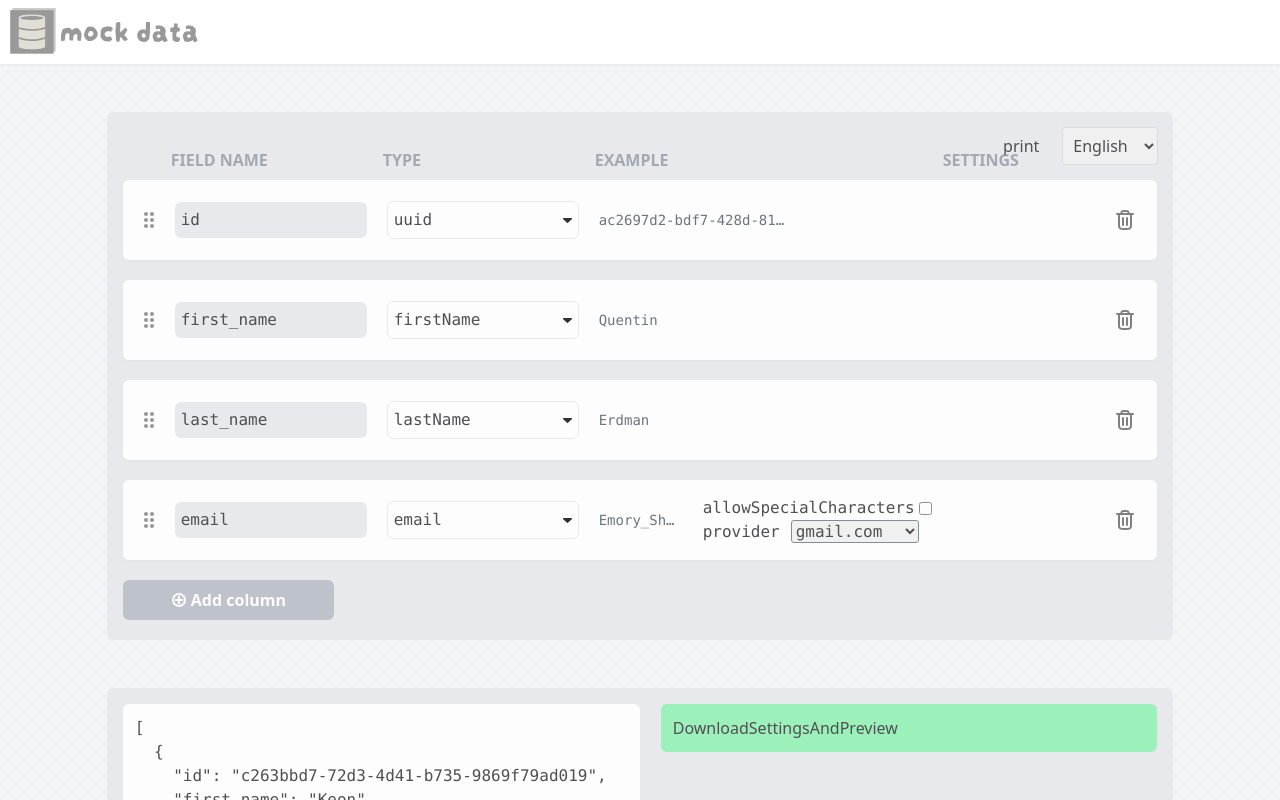
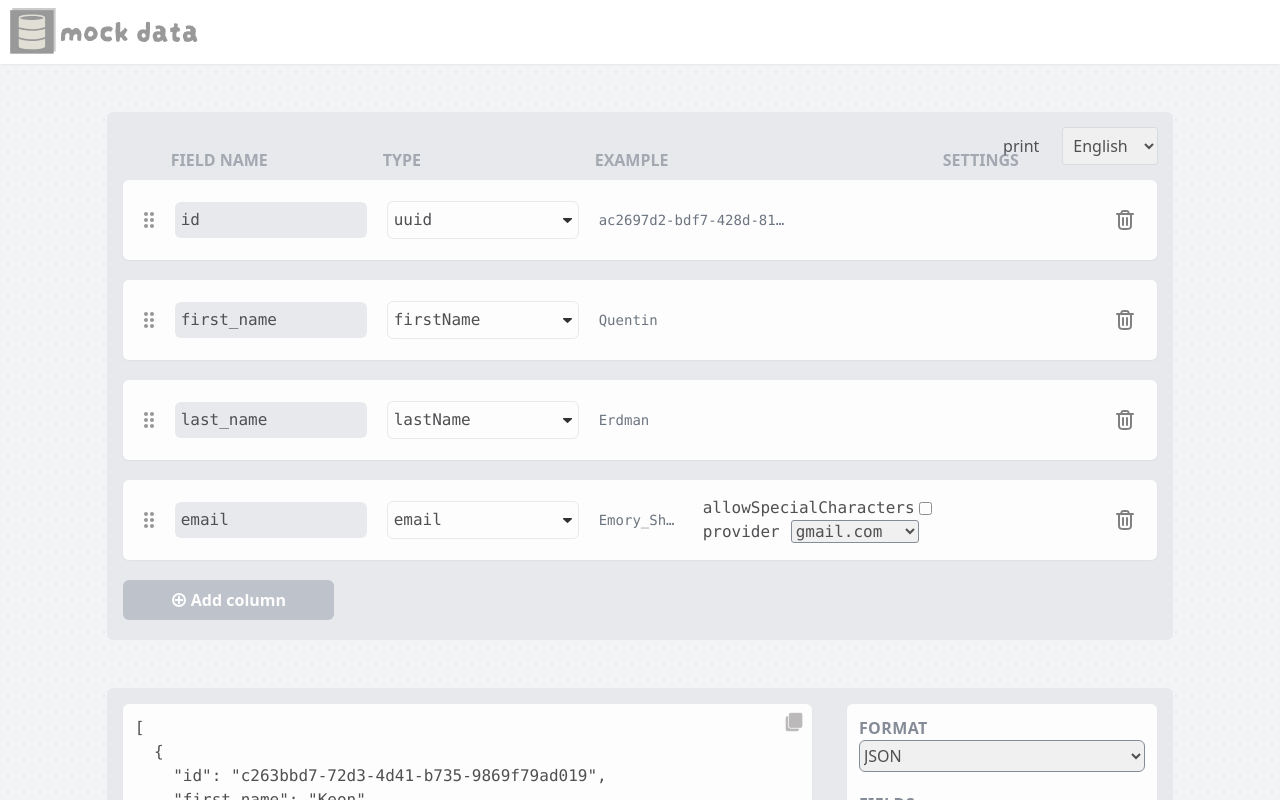
Before and after one commit to mati5kova/mock-data, a React (Vite) app in the folder frontend/: page /mockdata/ in a window 1280 px wide. Built offline with nearby package versions, Linux system fonts and the light colour scheme.

Commit message:
copy to clipboard and download settings progress

```diff
--- a/frontend/src/routes/app/components/DownloadSettings.tsx
+++ b/frontend/src/routes/app/components/DownloadSettings.tsx
@@ -1,7 +1,71 @@
-function DownloadSettings() {
+type DownloadSettings = Record<string, string | number>;
+
+interface DownloadSettingsInterface {
+	downloadSettings: DownloadSettings;
+	setDownloadSettings: React.Dispatch<React.SetStateAction<DownloadSettings>>;
+}
+
+function DownloadSettings({ downloadSettings, setDownloadSettings }: DownloadSettingsInterface) {
+	const handleDownloadSettingsChange = (e: React.ChangeEvent<HTMLSelectElement | HTMLInputElement>) => {
+		const name = e.target.name;
+		const value = e.target.type === "number" ? Number(e.target.value) : e.target.value;
+		setDownloadSettings((prevValues) => ({ ...prevValues, [name]: value }));
+	};
+
+	const handleDownloadSettingsSubmit = (e: React.FormEvent) => {
+		e.preventDefault();
+		console.log("submitted");
+		//download
+	};
+
 	return (
 		<>
-			<div className="h-full w-full md:w-[48%] bg-green-300 rounded-md p-3">DownloadSettingsAndPreview</div>
+			<div className="h-full w-full md:w-[30%] bg-white rounded-md p-3 shadow-sm">
+				<form className="flex flex-col items-start gap-1" onSubmit={handleDownloadSettingsSubmit}>
+					<div className="w-full mb-4">
+						<label
+							htmlFor="format-select"
+							className="uppercase tracking-wide text-gray-500 text-base font-bold"
+						>
+							Format
+						</label>
+						<select
+							name="format"
+							id="format-select"
+							className="h-8 w-full rounded-md border border-gray-500 focus:outline-none"
+							value={downloadSettings.format}
+							onChange={handleDownloadSettingsChange}
+						>
+							<option value="json">JSON</option>
+							<option value="sql">SQL</option>
+						</select>
+					</div>
+
+					<div className="w-full mb-4">
+						<label
+							htmlFor={downloadSettings.format === "json" ? "fields" : "rows"}
+							className="uppercase tracking-wide text-gray-500 text-base font-bold"
+						>
+							{downloadSettings.format === "json" ? "Fields" : "Rows"}
+						</label>
+						<input
+							type="number"
+							name={downloadSettings.format === "json" ? "fields" : "rows"}
+							id={downloadSettings.format === "json" ? "fields" : "rows"}
+							className="h-8 w-full rounded-md border border-gray-500 focus:outline-none"
+							value={downloadSettings.fields || downloadSettings.rows}
+							onChange={(e) => {
+								if (e.target.valueAsNumber > 1 && e.target.valueAsNumber <= 10000) {
+									handleDownloadSettingsChange(e);
+								}
+							}}
+						/>
+					</div>
+
+					<div>{JSON.stringify(downloadSettings)}</div>
+					<button type="submit">SUBMIT</button>
+				</form>
+			</div>
 		</>
 	);
 }
--- a/frontend/src/routes/app/components/DownloadSettingsAndPreview.tsx
+++ b/frontend/src/routes/app/components/DownloadSettingsAndPreview.tsx
@@ -1,11 +1,37 @@
+import { useEffect, useState } from "react";
 import DownloadSettings from "./DownloadSettings";
 import Preview from "./Preview";
 
+const defaultJsonDownloadSettings = {
+	format: "json",
+	fields: 100,
+};
+const defaultSqlDownloadSettings = {
+	format: "sql",
+	rows: 100,
+};
+
 function DownloadSettingsAndPreview() {
+	const [downloadSettings, setDownloadSettings] = useState<{ [key: string]: string | number }>(
+		defaultJsonDownloadSettings
+	);
+
+	useEffect(() => {
+		if (downloadSettings.format === "json") {
+			setDownloadSettings(defaultJsonDownloadSettings);
+		} else if (downloadSettings.format === "sql") {
+			setDownloadSettings(defaultSqlDownloadSettings);
+		}
+
+		return () => {
+			setDownloadSettings(defaultJsonDownloadSettings);
+		};
+	}, [downloadSettings.format]);
+
 	return (
 		<div className="flex flex-wrap flex-row justify-between max-h-[50vh] sm:max-md:gap-5">
-			<Preview />
-			<DownloadSettings />
+			<Preview downloadSettings={downloadSettings} />
+			<DownloadSettings downloadSettings={downloadSettings} setDownloadSettings={setDownloadSettings} />
 		</div>
 	);
 }
--- a/frontend/src/routes/app/components/Preview.tsx
+++ b/frontend/src/routes/app/components/Preview.tsx
@@ -1,4 +1,6 @@
 import { useContext, useEffect, useState } from "react";
+import { useCopyToClipboard } from "usehooks-ts";
+import DocumentDuplicateIcon from "../../../assets/DocumentDuplicateIcon.png";
 import getExample from "../../../utils/GetExample";
 import { ColumnsContext, IndividualColumnInterface } from "../contexts/ColumnsContext";
 
@@ -6,12 +8,15 @@ interface PreviewExample {
 	[key: string]: string | number; // Define dynamic keys as strings and values as any, or use specific types if known
 }
 
-function Preview() {
+function Preview({ downloadSettings }: { downloadSettings: { [key: string]: string | number } }) {
 	const { columns, language } = useContext(ColumnsContext);
-	const [previewExamples, setPreviewExamples] = useState<PreviewExample[]>([]);
+	const [previewExamples, setPreviewExamples] = useState<string>("");
+	const [, copy] = useCopyToClipboard();
+	const [copied, setCopied] = useState(false);
 
 	useEffect(() => {
 		const createPreviewExamples = (cl: IndividualColumnInterface[]) => {
+			if (downloadSettings.format === "json") {
 				const prevExamps = cl.reduce((acc, column) => {
 					const example = getExample({
 						category: column.category,
@@ -23,6 +28,9 @@ function Preview() {
 					return acc;
 				}, {} as PreviewExample);
 				return prevExamps;
+			} else if (downloadSettings.format === "sql") {
+				return `INSERT INTO column_name`;
+			}
 		};
 
 		const newExamples = [];
@@ -30,16 +38,38 @@ function Preview() {
 			newExamples.push(createPreviewExamples(columns));
 		}
 
-		setPreviewExamples(newExamples);
+		setPreviewExamples(JSON.stringify(newExamples, null, 2));
+
 		return () => {
-			setPreviewExamples([]);
+			setPreviewExamples("");
 		};
-	}, [columns, language]);
+	}, [columns, language, downloadSettings.format]);
 
 	return (
 		<>
-			<div className="max-h-[inherit] h-full w-full md:w-1/2 bg-white rounded-md p-3 overflow-auto">
-				<pre>{JSON.stringify(previewExamples, null, 2)}</pre>
+			<div className="relative max-h-[inherit] h-full w-full md:w-2/3 bg-white rounded-md p-3 overflow-auto shadow-sm">
+				<div className="absolute top-2 right-2 float-end">
+					<button
+						onMouseLeave={() => {
+							setInterval(() => {
+								setCopied(false);
+							}, 3000);
+						}}
+						onClick={() => {
+							copy(previewExamples);
+							setCopied(true);
+						}}
+					>
+						{copied ? (
+							<span>&#10004;</span>
+						) : (
+							<div className="h-5 w-5 text-white">
+								<img src={DocumentDuplicateIcon} alt="Copy icon" className="text-red-500" />
+							</div>
+						)}
+					</button>
+				</div>
+				<pre>{previewExamples}</pre>
 			</div>
 		</>
 	);
```
Lines whose indentation alone changed are shown as unchanged.
